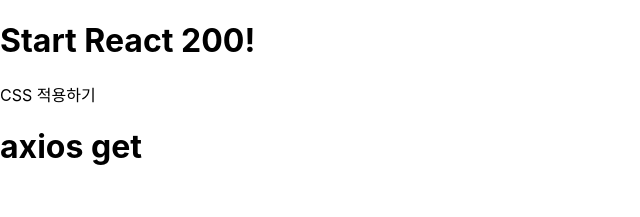
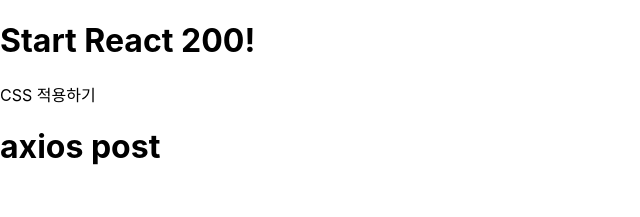
Before and after one commit to Yerim-Choi/React_Study, a React (Create React App) app in the folder client/: page / in a window 1280 px wide. Shown: the top 217 px of the page, without its empty margins (0-640 px from the left). Built offline with nearby package versions, Linux system fonts and the light colour scheme; no server answers.

Commit message:
#R062_axios post 사용

```diff
--- a/client/src/App.js
+++ b/client/src/App.js
@@ -1,6 +1,6 @@
 import React from "react";
 // import "./App.css";
-import AxiosGet from "./R061_AxiosGet.js";
+import AxiosPost from "./R062_AxiosPost.js";
 // import "bootstrap/dist/css/bootstrap.css";
 
 function App() {
@@ -8,7 +8,7 @@
     <div>
       <h1>Start React 200!</h1>
       <p>CSS 적용하기</p>
-      <AxiosGet />
+      <AxiosPost />
     </div>
   );
 }
--- /dev/null
+++ b/client/src/R062_AxiosPost.js
@@ -0,0 +1,21 @@
+import React, { Component } from "react";
+import axios from "axios";
+
+class R062_AxiosPost extends Component {
+  componentDidMount() {
+    axios
+      .post("http://date.jsontest.com/", {
+        a: "react",
+        b: 200,
+      })
+      .then((response) => {
+        alert(response.data.date);
+      });
+  }
+
+  render() {
+    return <h1>axios post</h1>;
+  }
+}
+
+export default R062_AxiosPost;
```
